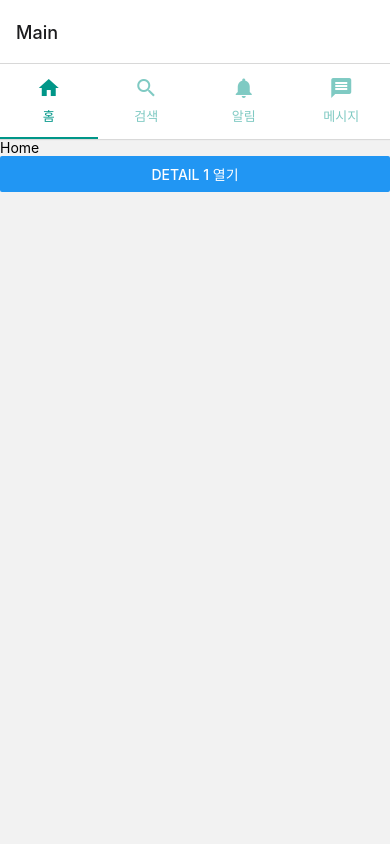
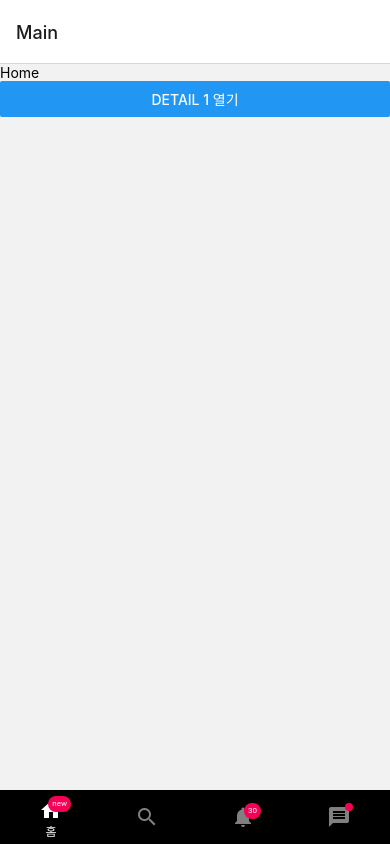
Before and after one commit to da-in/react-native-practice, a React Native app in the folder LearnReactNavigation/: screen /Main in a window 390 px wide. Built offline with nearby package versions, Linux system fonts and the light colour scheme.

Commit message:
5.3.4 Material Bottom Tabs

```diff
--- a/LearnReactNavigation/package.json
+++ b/LearnReactNavigation/package.json
@@ -11,12 +11,14 @@
   },
   "dependencies": {
     "@react-navigation/bottom-tabs": "^6.3.1",
+    "@react-navigation/material-bottom-tabs": "^6.2.1",
     "@react-navigation/material-top-tabs": "^6.2.1",
     "@react-navigation/native": "^6.0.10",
     "@react-navigation/native-stack": "^6.6.2",
     "react": "18.0.0",
     "react-native": "0.69.0",
     "react-native-pager-view": "^5.4.24",
+    "react-native-paper": "^4.12.2",
     "react-native-safe-area-context": "^4.3.1",
     "react-native-screens": "^3.13.1",
     "react-native-tab-view": "^3.1.1",
--- a/LearnReactNavigation/screens/MainScreen.js
+++ b/LearnReactNavigation/screens/MainScreen.js
@@ -1,9 +1,9 @@
-import {createMaterialTopTabNavigator} from '@react-navigation/material-top-tabs';
+import {createMaterialBottomTabNavigator} from '@react-navigation/material-bottom-tabs';
 import React from 'react';
 import {Button, Text, View} from 'react-native';
 import Icon from 'react-native-vector-icons/MaterialIcons';
 
-const Tab = createMaterialTopTabNavigator();
+const Tab = createMaterialBottomTabNavigator();
 
 function HomeScreen({navigation}) {
   return (
@@ -44,20 +44,15 @@ function MessageScreen() {
 }
 function MainScreen() {
   return (
-    <Tab.Navigator
-      initialRouteName="Home"
-      screenOptions={{
-        tabBarIndicatorStyle: {
-          backgroundColor: '#009688',
-        },
-        tabBarActiveTintColor: '#009688',
-      }}>
+    <Tab.Navigator initialRouteName="Home" tabBarOptions={{showIcon: true}}>
       <Tab.Screen
         name="Home"
         component={HomeScreen}
         options={{
           tabBarLabel: '홈',
           tabBarIcon: ({color}) => <Icon name="home" color={color} size={24} />,
+          tabBarColor: 'black',
+          tabBarBadge: 'new',
         }}
       />
       <Tab.Screen
@@ -68,6 +63,7 @@ function MainScreen() {
           tabBarIcon: ({color}) => (
             <Icon name="search" color={color} size={24} />
           ),
+          tabBarColor: 'gray',
         }}
       />
       <Tab.Screen
@@ -78,6 +74,8 @@ function MainScreen() {
           tabBarIcon: ({color}) => (
             <Icon name="notifications" color={color} size={24} />
           ),
+          tabBarColor: 'green',
+          tabBarBadge: 30,
         }}
       />
       <Tab.Screen
@@ -88,6 +86,8 @@ function MainScreen() {
           tabBarIcon: ({color}) => (
             <Icon name="message" color={color} size={24} />
           ),
+          tabBarColor: 'blue',
+          tabBarBadge: true,
         }}
       />
     </Tab.Navigator>
```
Also changed, not shown: 1 other file (tests, documents, lock files or other folders).
